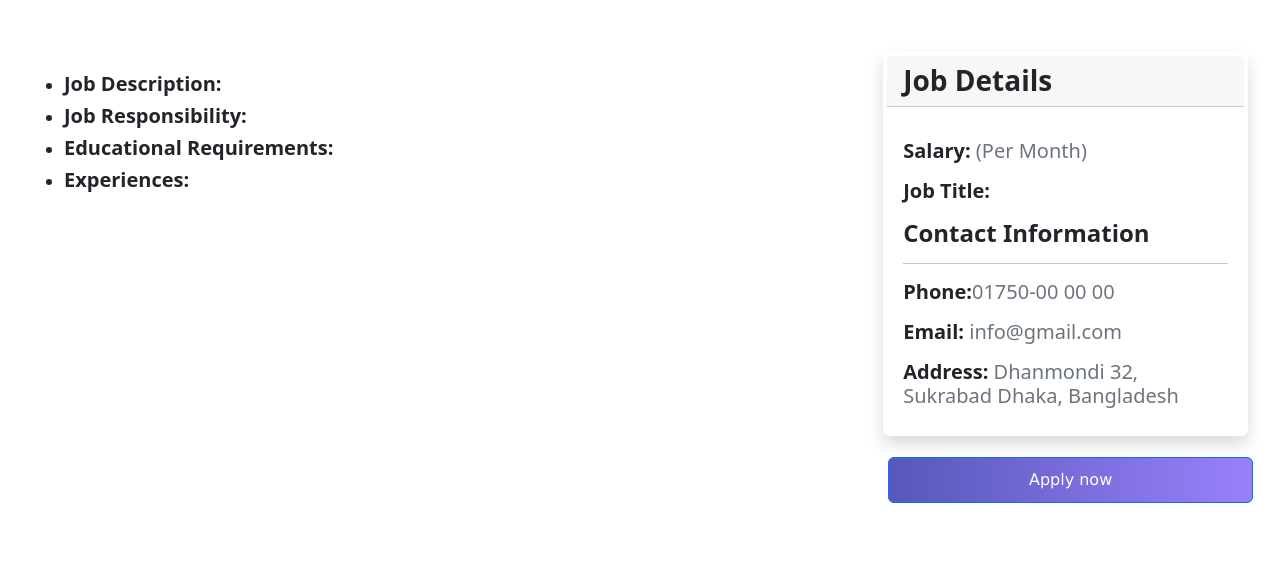
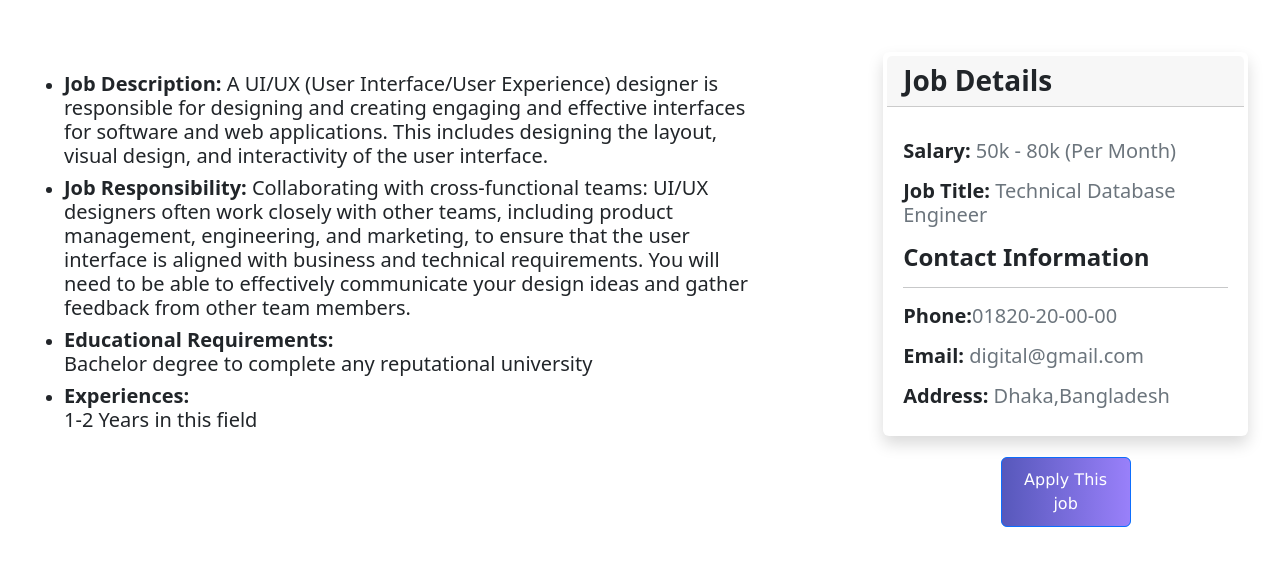
Before and after one commit to Rater7tara/career-hub, a React (Vite) app: page /Details/1 in a window 1280 px wide. Shown: the part 600-1161 px from the top of the page. Before the commit the page ends 1140 px from the top, so only its background shows below. Built offline with nearby package versions, Linux system fonts and the light colour scheme.

Commit message:
style change

```diff
--- a/public/data2-fea.json
+++ b/public/data2-fea.json
@@ -5,16 +5,15 @@
         "title": "Technical Database Engineer",
         "logoName": "Google LLc",
         "location": "Dhaka,Bangladesh",
-        "salary": "100k - 150k",
+        "salary": "50k - 80k",
         "btn1": "Remote",
         "btn2": "Full Time",
         "jobDescription": " A UI/UX (User Interface/User Experience) designer is responsible for designing and creating engaging and effective interfaces for software and web applications. This includes designing the layout, visual design, and interactivity of the user interface.",
         "jobResponsibility": "Collaborating with cross-functional teams: UI/UX designers often work closely with other teams, including product management, engineering, and marketing, to ensure that the user interface is aligned with business and technical requirements. You will need to be able to effectively communicate your design ideas and gather feedback from other team members.",
         "education": " Bachelor degree to complete any reputational university",
-        "experience": "1-2 Years in this field"
-
-
-
+        "experience": "1-2 Years in this field",
+        "phone": "01820-20-00-00",
+        "email": "digital@gmail.com"
     },
     {
         "id": 2,
@@ -28,7 +27,9 @@
         "jobDescription": " A UI/UX (User Interface/User Experience) designer is responsible for designing and creating engaging and effective interfaces for software and web applications. This includes designing the layout, visual design, and interactivity of the user interface.",
         "jobResponsibility": "Collaborating with cross-functional teams: UI/UX designers often work closely with other teams, including product management, engineering, and marketing, to ensure that the user interface is aligned with business and technical requirements. You will need to be able to effectively communicate your design ideas and gather feedback from other team members.",
         "education": " Bachelor degree to complete any reputational university",
-        "experience": "3-4 Years in this field"
+        "experience": "3-4 Years in this field",
+        "phone": "01820-20-00-00",
+        "email": "digital@gmail.com"
     },
     {
         "id": 3,
@@ -36,13 +37,32 @@
         "title": "Software Engineer",
         "logoName": "Telsa",
         "location": "Dhaka,Bangladesh",
-        "salary": "100k - 150k",
+        "salary": "10k - 15k",
         "btn1": "Onsite",
         "btn2": "Full Time",
         "jobDescription": " A UI/UX (User Interface/User Experience) designer is responsible for designing and creating engaging and effective interfaces for software and web applications. This includes designing the layout, visual design, and interactivity of the user interface.",
         "jobResponsibility": "Collaborating with cross-functional teams: UI/UX designers often work closely with other teams, including product management, engineering, and marketing, to ensure that the user interface is aligned with business and technical requirements. You will need to be able to effectively communicate your design ideas and gather feedback from other team members.",
         "education": " Bachelor degree to complete any reputational university",
-        "experience": "1-2 Years in this field"
+        "experience": "1-2 Years in this field",
+        "phone": "01820-20-00-00",
+        "email": "digital@gmail.com"
+    },
+    {
+        "id": 5,
+        "logo": "https://encrypted-tbn0.gstatic.com/images?q=tbn:ANd9GcQUGoJmAV1loUka9Hxsym3YXtqQitqfni36njg4GdAkLJR3Zpst&s",
+        "title": "Marketing director",
+        "logoName": "Spotify",
+        "location": "Dhaka,Bangladesh",
+        "salary": "100k - 150k",
+        "btn1": "Remote",
+        "btn2": "Full Time",
+        "jobDescription": " A UI/UX (User Interface/User Experience) designer is responsible for designing and creating engaging and effective interfaces for software and web applications. This includes designing the layout, visual design, and interactivity of the user interface.",
+        "jobResponsibility": "Collaborating with cross-functional teams: UI/UX designers often work closely with other teams, including product management, engineering, and marketing, to ensure that the user interface is aligned with business and technical requirements. You will need to be able to effectively communicate your design ideas and gather feedback from other team members.",
+        "education": " Bachelor degree to complete any reputational university",
+        "experience": "2-3 Years in this field",
+        "phone": "01830-70-80-00",
+        "email": "mark@gmail.com"
+
     },
     {
         "id": 4,
@@ -50,12 +70,30 @@
         "title": "Content Maker",
         "logoName": "Youtube",
         "location": "Dhaka,Bangladesh",
-        "salary": "100k - 150k",
+        "salary": "200k - 250k",
         "btn1": "Remote",
         "btn2": "Full Time",
         "jobDescription": " A UI/UX (User Interface/User Experience) designer is responsible for designing and creating engaging and effective interfaces for software and web applications. This includes designing the layout, visual design, and interactivity of the user interface.",
         "jobResponsibility": "Collaborating with cross-functional teams: UI/UX designers often work closely with other teams, including product management, engineering, and marketing, to ensure that the user interface is aligned with business and technical requirements. You will need to be able to effectively communicate your design ideas and gather feedback from other team members.",
         "education": " Bachelor degree to complete any reputational university",
-        "experience": "2-3 Years in this field"
+        "experience": "2-3 Years in this field",
+        "phone": "01820-20-00-00",
+        "email": "content@gmail.com"
+    },
+    {
+        "id": 6,
+        "logo": "https://encrypted-tbn0.gstatic.com/images?q=tbn:ANd9GcSAFnra860GVVmnAH_Jqkq-ic6GV7Teptpo01r3R-VunZPEW_M&s",
+        "title": "digital Marketing",
+        "logoName": "Dell",
+        "location": "khulna,Bangladesh",
+        "salary": "70k - 80k",
+        "btn1": "Remote",
+        "btn2": "Full Time",
+        "jobDescription": " A UI/UX (User Interface/User Experience) designer is responsible for designing and creating engaging and effective interfaces for software and web applications. This includes designing the layout, visual design, and interactivity of the user interface.",
+        "jobResponsibility": "Collaborating with cross-functional teams: UI/UX designers often work closely with other teams, including product management, engineering, and marketing, to ensure that the user interface is aligned with business and technical requirements. You will need to be able to effectively communicate your design ideas and gather feedback from other team members.",
+        "education": " Bachelor degree to complete any reputational university",
+        "experience": "2-3 Years in this field",
+        "phone": "01820-20-00-00",
+        "email": "digital@gmail.com"
     }
 ]
--- a/src/components/Details/Details.jsx
+++ b/src/components/Details/Details.jsx
@@ -1,16 +1,47 @@
-import React from 'react';
+import React, { useEffect, useState } from "react";
 import './Details.css';
 import Button from 'react-bootstrap/Button';
 import Card from 'react-bootstrap/Card';
-import {useLoaderData} from 'react-router-dom';
+import { useLoaderData } from 'react-router-dom';
 
 
-const Details = (job) => {
- const jobs = useLoaderData()
- console.log(jobs)
- const { jobDescription} = job;
+const Details = () => {
+    const jobs = useLoaderData();
+    const { id } = jobs;
+
+    console.log(jobs)
+
+    const [applied, setApplied] = useState(false)
+
+    useEffect(() => {
+        const storedData = JSON.parse(localStorage.getItem("jobs"));
+        if (storedData) {
+            const exist = storedData.find(item => item.id == id);
+            if (exist) {
+                setApplied(true)
+            }
+
+        }
+    }, [jobs])
+
+    const handleApply = () => {
+        const storedData = JSON.parse(localStorage.getItem("jobs"));
+
+
+        if (storedData) {
+            localStorage.setItem("jobs", JSON.stringify([...storedData, jobs]))
+
+        } else {
+            localStorage.setItem("jobs", JSON.stringify([jobs]))
+        }
+        setApplied(true)
+
+    }
+
     return (
+
         <div className='detail-container'>
+
             <div className='banner-div'>
                 <img className='det-banner
                 ' src={'https://img.freepik.com/free-photo/flat-lay-arrangement-with-tablet-plans-copy-space_23-2148269419.jpg?size=626&ext=jpg&ga=GA1.1.205563488.1680186315&semt=ais'} alt="" />
@@ -23,16 +54,16 @@ const Details = (job) => {
                 <div className='job-desc'>
                     <ul className="mt-4 g-4 text-start">
                         <li>
-                            <h5 className='fw-bold'>Job Description: <span className='fw-normal'> {jobDescription}</span></h5>
+                            <h5 className='fw-bold'>Job Description: <span className='fw-normal'> {jobs.jobDescription}</span></h5>
                         </li>
                         <li>
-                            <h5 className='fw-bold'>Job Responsibility: <span className='fw-normal'> { }</span></h5>
+                            <h5 className='fw-bold'>Job Responsibility: <span className='fw-normal'> {jobs.jobResponsibility}</span></h5>
                         </li>
                         <li>
-                            <h5 className='fw-bold'>Educational Requirements: <br /> <span className='fw-normal'> { }</span></h5>
+                            <h5 className='fw-bold'>Educational Requirements: <br /> <span className='fw-normal'> {jobs.education}</span></h5>
                         </li>
                         <li>
-                            <h5 className='fw-bold'>Experiences: <br /> <span className='fw-normal'> { }</span></h5>
+                            <h5 className='fw-bold'>Experiences: <br /> <span className='fw-normal'> {jobs.experience}</span></h5>
                         </li>
 
                     </ul>
@@ -44,30 +75,37 @@ const Details = (job) => {
 
                             <Card.Text>
                                 <h5 className='mt-3' ><span className='fw-bold'>Salary:</span>
-                                    <span className='text-muted'> { } (Per Month)</span></h5>
+                                    <span className='text-muted'> {jobs.salary} (Per Month)</span></h5>
 
                                 <h5 className='mt-3'><span className='fw-bold'>Job Title:</span>
-                                    <span className='text-muted'> { }</span></h5>
+                                    <span className='text-muted'> {jobs.title}</span></h5>
 
                             </Card.Text>
                             <h4 className='fw-bold'>Contact Information</h4>
                             <hr />
                             <h5 className='mt-3'>
                                 <span className='fw-bold'>Phone:</span>
-                                <span className='text-muted'>01750-00 00 00</span>
+                                <span className='text-muted'>{jobs.phone}</span>
                             </h5>
                             <h5 className='mt-3'>
                                 <span className='fw-bold'>Email:</span>
-                                <span className='text-muted'> info@gmail.com</span>
+                                <span className='text-muted'> {jobs.email}</span>
                             </h5>
                             <h5 className='mt-3'>
                                 <span className='fw-bold'>Address:</span>
-                                <span className='text-muted'> Dhanmondi 32, Sukrabad
-                                    Dhaka, Bangladesh</span>
+                                <span className='text-muted'> {jobs.location}</span>
                             </h5>
                         </Card.Body>
                     </Card>
-                    <button className='btn btn-primary w-100'>Apply now</button>
+                    <button disabled={applied} onClick={handleApply} className="btn btn-primary">
+                        {
+                            applied ?
+                                "Already Applied"
+                                :
+                                "Apply This job"
+                        }
+
+                    </button>
                 </div>
             </div>
 
--- a/src/components/JobApply/JobApply.jsx
+++ b/src/components/JobApply/JobApply.jsx
@@ -7,7 +7,6 @@ import Feature from '../Feature/Feature';
 const JobApply = () => {
     const jobs = useLoaderData();
     console.log(jobs);
-    const notify = () => toast("Wow so easy!");
 
     return (
         <div>
```
Also changed, not shown: src/components/Jobs/jobs.jsx (added, +50 -0 lines), src/main.jsx (+8 -1 lines).
